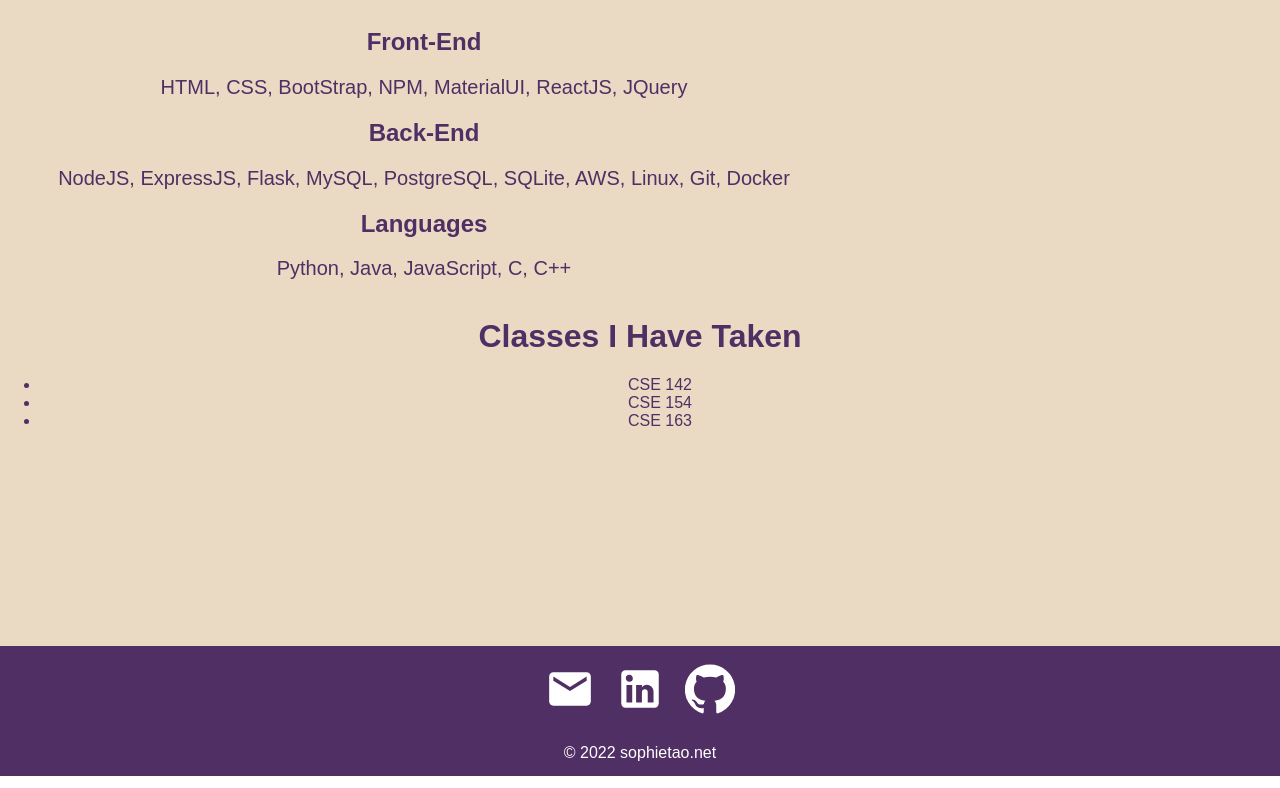
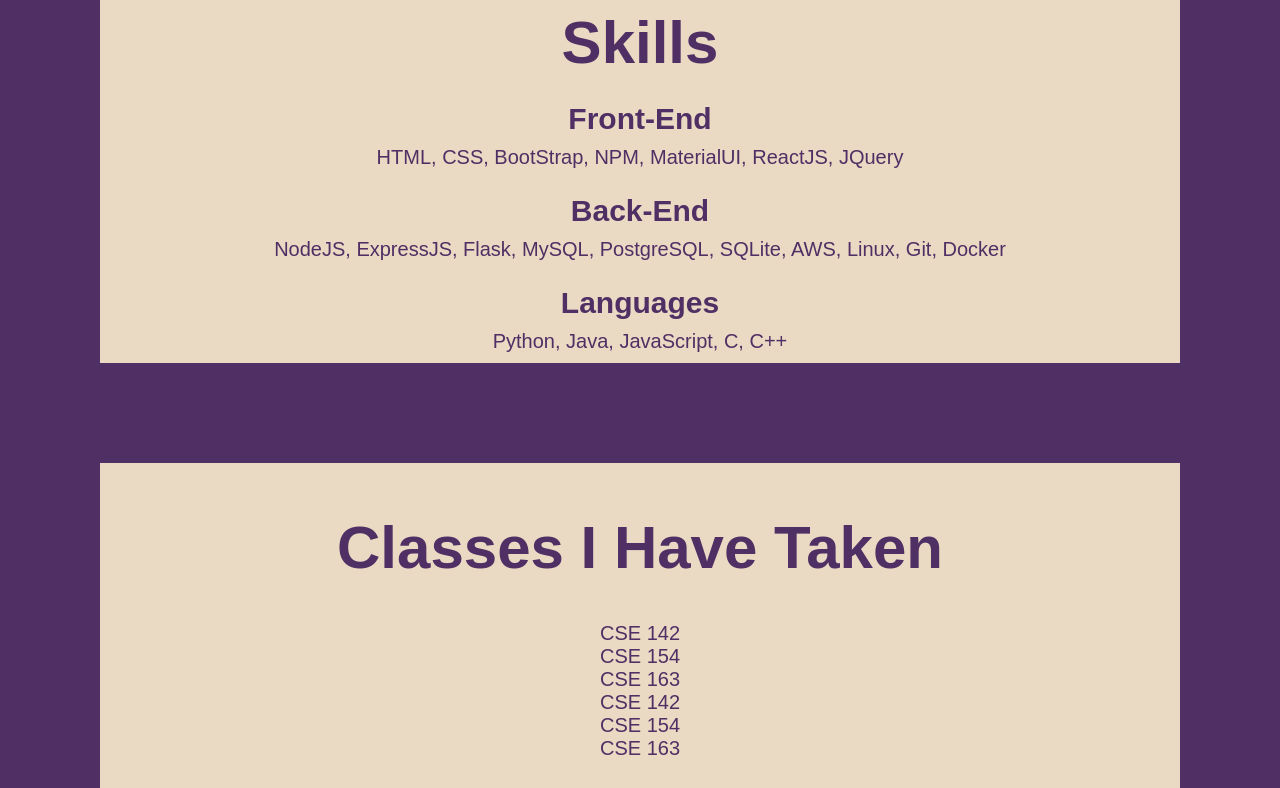
Before and after one commit to sophietao127/my-portfolio, a React (Create React App) app: page / in a window 1280 px wide. Shown: the part 832-1620 px from the top of the page. Built offline with nearby package versions, Linux system fonts and the light colour scheme.

Commit message:
Dec 26, Commit 7

```diff
--- a/src/pages/Home.js
+++ b/src/pages/Home.js
@@ -41,6 +41,9 @@
             <li> CSE 142 </li>
             <li> CSE 154 </li>
             <li> CSE 163 </li>
+            <li> CSE 142 </li>
+            <li> CSE 154 </li>
+            <li> CSE 163 </li>
           </ul>
         </div>
       </div>
--- a/src/styles/Footer.css
+++ b/src/styles/Footer.css
@@ -7,7 +7,7 @@
   align-items: center;
   flex-direction: column;
   padding-top: 10px;
-  margin-top: 200px;
+  /* margin-top: 100px; */
 }
 
 .socialMedia svg {
--- a/src/styles/Home.css
+++ b/src/styles/Home.css
@@ -60,26 +60,34 @@
   text-align: center;
 }
 
-.skills .courses {
-  font-size: 35px;
-  width: 100%;
+.skills, .courses  {
+  font-size: 30px;
   display: flex;
   justify-content: center;
   flex-direction: column;
   align-items: center;
+  border-style: solid;
+  border-color: #502f64;
+  border-width: 50px 100px;
+  padding: 10px;
 }
+
 
 .skills h1, .list, .courses {
   color: #502f64;
+  margin: 0px;
 }
 
-.skills .list {
+.list, .courses ul, .list span {
   list-style: none;
-  width: 60%;
+  /* width: 60%; */
+  margin-top: 0px;
+  font-size: 20px;
+  padding: 0px;
 }
 
-.list span {
-  font-size: 20px;
+.list h2 {
+  margin-bottom: 10px;
 }
 
 @media only screen and (max-width: 600px) {
```
